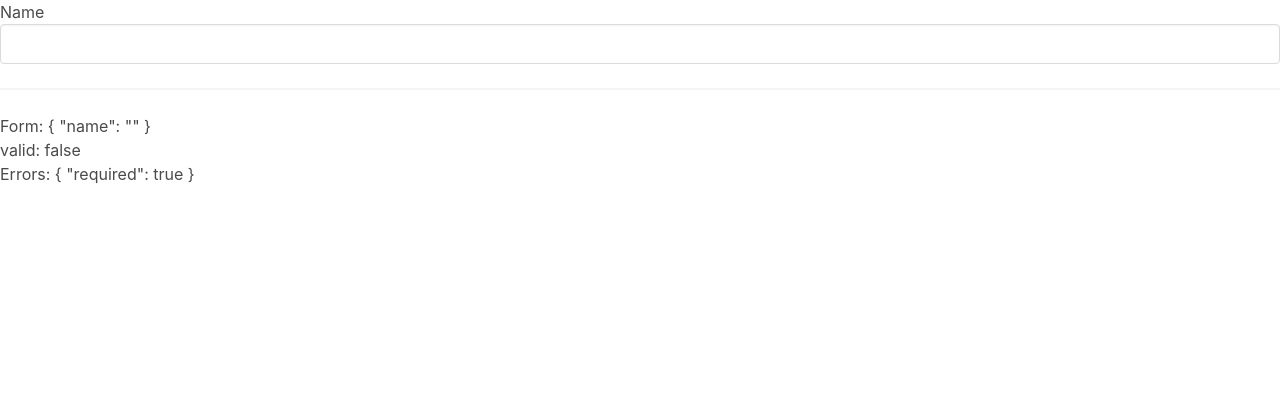
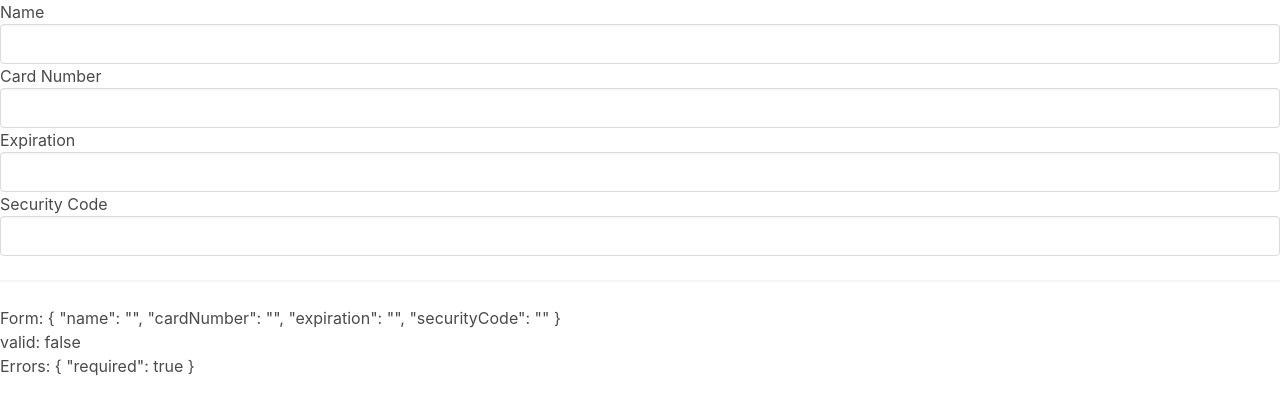
Before and after one commit to elPoeta/angular-reactive-form, an Angular app: page / in a window 1280 px wide. Shown: the top 414 px of the page. Built offline with nearby package versions, Linux system fonts and the light colour scheme.

Commit message:
complete form control properties

```diff
--- a/src/app/Components/credit-card-form/credit-card-form.component.html
+++ b/src/app/Components/credit-card-form/credit-card-form.component.html
@@ -1,5 +1,8 @@
 <form [formGroup]='cardForm'>
     <app-input [control]="cardForm.get('name')" label="Name"></app-input>
+    <app-input [control]="cardForm.get('cardNumber')" label="Card Number"></app-input>
+    <app-input [control]="cardForm.get('expiration')" label="Expiration"></app-input>
+    <app-input [control]="cardForm.get('securityCode')" label="Security Code"></app-input>
 </form>
 <hr>
 <div>Form: {{ cardForm.value | json}}</div>
--- a/src/app/Components/credit-card-form/credit-card-form.component.ts
+++ b/src/app/Components/credit-card-form/credit-card-form.component.ts
@@ -8,7 +8,11 @@ import { FormGroup, FormControl, Validators } from '@angular/forms';
 })
 export class CreditCardFormComponent implements OnInit {
   cardForm = new FormGroup({
-    name: new FormControl('', [Validators.required, Validators.minLength(3)])
+    name: new FormControl('', [Validators.required, Validators.minLength(3)]),
+    cardNumber: new FormControl('', [Validators.required, Validators.minLength(16), Validators.maxLength(16)]),
+    expiration: new FormControl('', [Validators.required, Validators.pattern(/^(0[1-9] | 1[0-2])\/\d{2}$/)]),
+    securityCode: new FormControl('', [Validators.required, Validators.minLength(3), Validators.maxLength(3)])
+
   })
   constructor() { }
 
```
